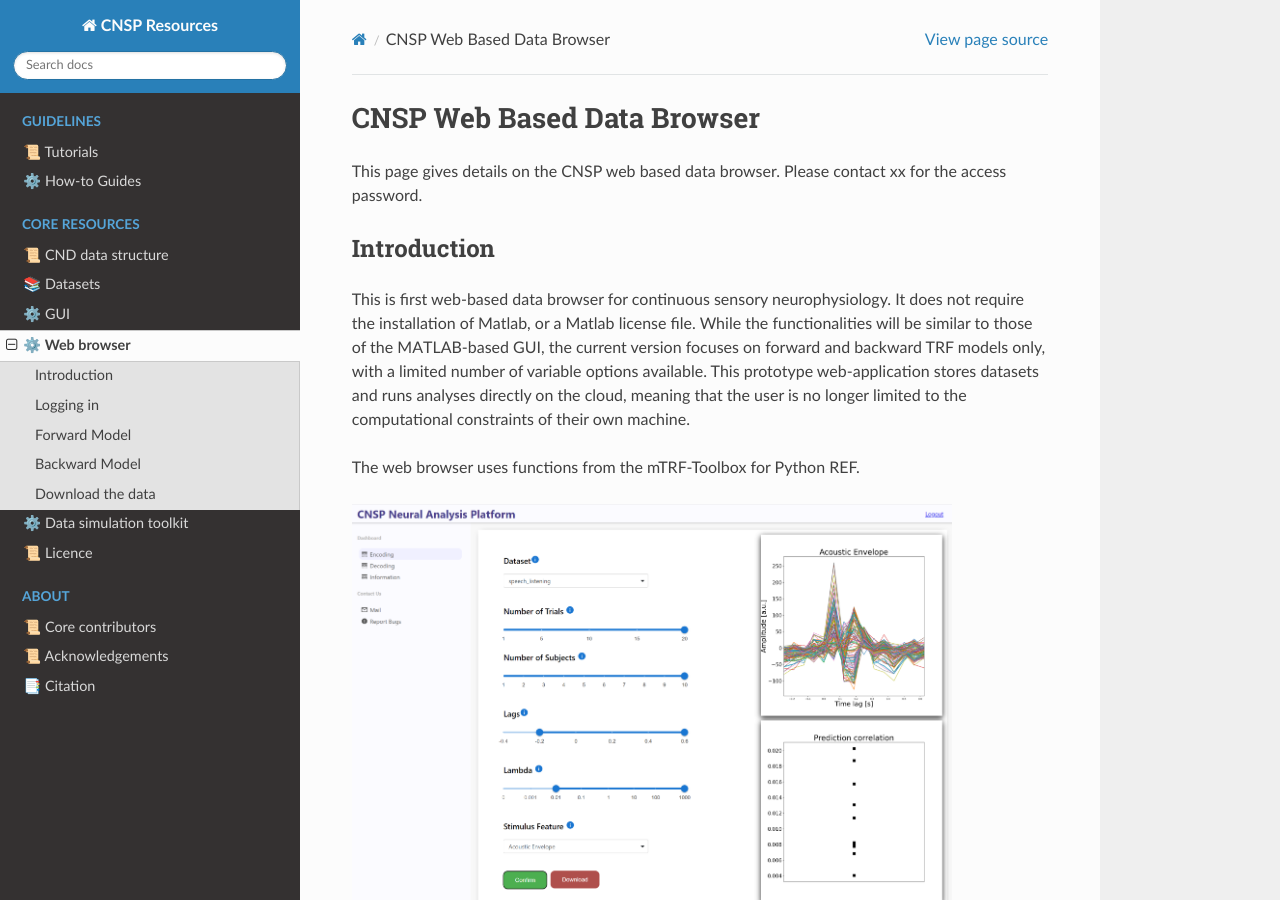
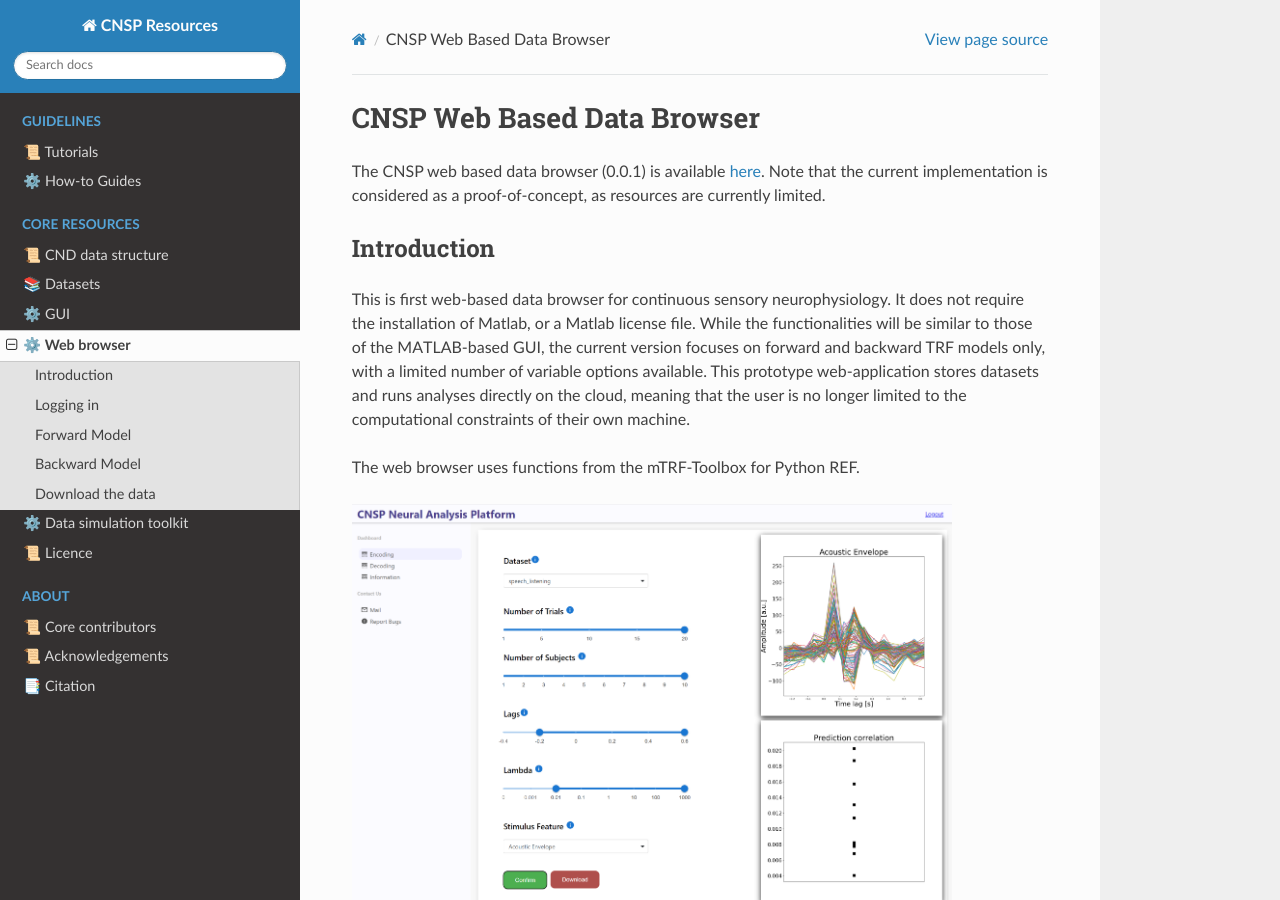
Before and after one commit to CNSP-Workshop/CNSP-resources, a Sphinx documentation site: the page built from docs/databrowserPage.rst, in a window 1280 px wide and 900 px high. Built offline with Sphinx 7.4.7 and the Read the Docs theme 2.0.0, drawn with Linux system fonts in a browser that asks for light colours; pages that are not in the unit, such as notebooks, are missing from menus.

Commit message:
Update databrowserPage.rst

```diff
--- a/docs/databrowserPage.rst
+++ b/docs/databrowserPage.rst
@@ -1,7 +1,8 @@
 CNSP Web Based Data Browser
 ###########################
 
-This page gives details on the CNSP web based data browser. Please contact xx for the access password.
+The CNSP web based data browser (0.0.1) is available `here <https://web-browser-408115.ew.r.appspot.com/home>`_.
+Note that the current implementation is considered as a proof-of-concept, as resources are currently limited.
 
 Introduction
 ================
```
